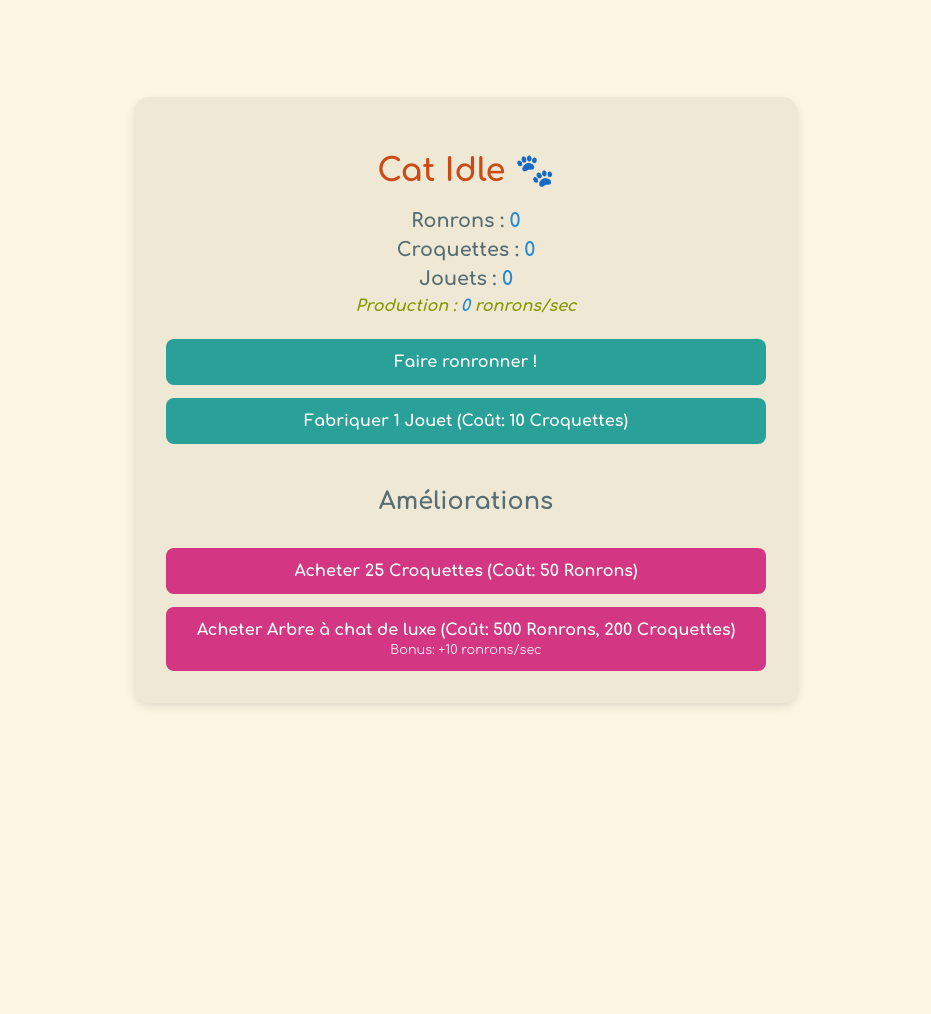
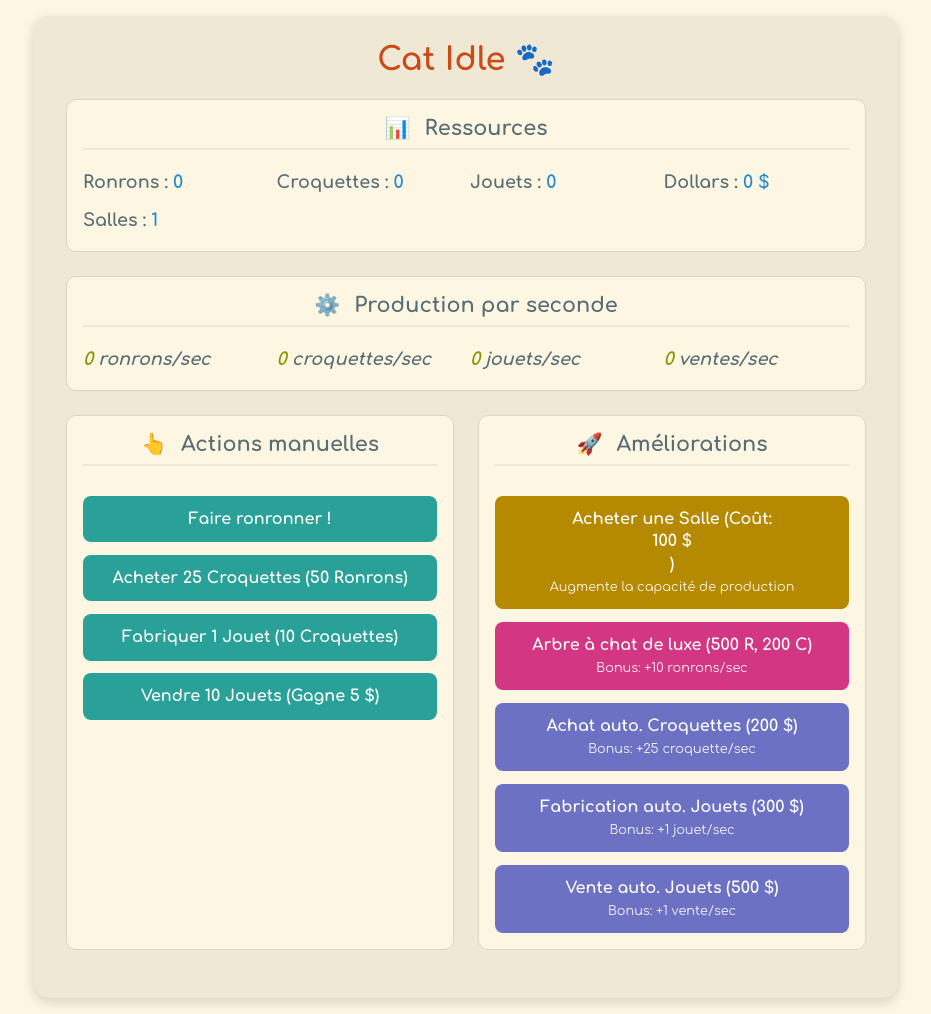
Before and after one commit to DamienJegou12/Portfolio, a PHP site: page /MiniJeu/index.html in a window 1280 px wide. Shown: the whole page, without its empty margins (174-1105 px from the left). Before the commit the page ends 707 px from the top, so only its background shows below. Run offline with PHP 8.4, Linux system fonts and the light colour scheme.

Commit message:
mise à jour : nouvelles ressources + conditions

```diff
--- a/MiniJeu/index.html
+++ b/MiniJeu/index.html
@@ -9,29 +9,64 @@
 <body>
 
     <div class="game-container">
+        <header>
             <h1>Cat Idle 🐾</h1>
+        </header>
 
-        <div class="resources-display">
+        <div class="section resources-display">
+            <h2><span class="icon">📊</span> Ressources</h2>
+            <div class="resource-grid">
                 <p>Ronrons : <span id="compteur-ronrons">0</span></p>
                 <p>Croquettes : <span id="compteur-croquettes">0</span></p>
                 <p>Jouets : <span id="compteur-jouets">0</span></p>
-            <p class="production-rate">Production : <span id="ronrons-par-seconde">0</span> ronrons/sec</p>
+                <p>Dollars : <span id="compteur-dollars">0 $</span></p>
+                <p>Salles : <span id="nombre-salles">1</span></p>
+            </div>
         </div>
 
-        <div class="actions">
-            <button id="bouton-clic">Faire ronronner !</button>
-            <button id="fabriquer-jouet">Fabriquer 1 Jouet (Coût: 10 Croquettes)</button>
+        <div class="section production-display">
+            <h2><span class="icon">⚙️</span> Production par seconde</h2>
+            <div class="production-grid">
+                <p><span id="ronrons-par-seconde">0</span> ronrons/sec</p>
+                <p><span id="croquettes-par-seconde">0</span> croquettes/sec</p>
+                <p><span id="jouets-par-seconde">0</span> jouets/sec</p>
+                <p><span id="vente-jouets-par-seconde">0</span> ventes/sec</p>
+            </div>
         </div>
 
-        <div class="upgrades">
-            <h2>Améliorations</h2>
-            <button id="acheter-croquettes">
-                Acheter 25 Croquettes (Coût: 50 Ronrons)
+        <div class="actions-upgrades-container">
+
+            <div class="section actions">
+                <h2><span class="icon">👆</span> Actions manuelles</h2>
+                <button id="bouton-clic">Faire ronronner !</button>
+                <button id="acheter-croquettes">Acheter 25 Croquettes (50 Ronrons)</button>
+                <button id="fabriquer-jouet">Fabriquer 1 Jouet (10 Croquettes)</button>
+                <button id="vendre-jouets">Vendre 10 Jouets (Gagne 5 $)</button>
+            </div>
+
+            <div class="section upgrades">
+                <h2><span class="icon">🚀</span> Améliorations</h2>
+                <button id="acheter-salle" class="btn-building">
+                    Acheter une Salle (Coût: <span id="cout-salle">100 $</span>)
+                    <span class="upgrade-bonus">Augmente la capacité de production</span>
                 </button>
-            <button id="acheter-arbre-luxe">
-                Acheter Arbre à chat de luxe (Coût: 500 Ronrons, 200 Croquettes)
+                <button id="acheter-arbre-luxe" class="btn-upgrade-ronrons">
+                    Arbre à chat de luxe (500 R, 200 C)
                     <span class="upgrade-bonus">Bonus: +10 ronrons/sec</span>
                 </button>
+                <button id="acheter-croquettes-auto" class="btn-upgrade-auto">
+                    Achat auto. Croquettes (200 $)
+                    <span class="upgrade-bonus">Bonus: +25 croquette/sec</span>
+                </button>
+                <button id="fabriquer-jouets-auto" class="btn-upgrade-auto">
+                    Fabrication auto. Jouets (300 $)
+                    <span class="upgrade-bonus">Bonus: +1 jouet/sec</span>
+                </button>
+                <button id="vendre-jouets-auto" class="btn-upgrade-auto">
+                    Vente auto. Jouets (500 $)
+                    <span class="upgrade-bonus">Bonus: +1 vente/sec</span>
+                </button>
+            </div>
         </div>
     </div>
 
--- a/MiniJeu/style.css
+++ b/MiniJeu/style.css
@@ -1,72 +1,127 @@
 /* style.css */
 @import url('https://fonts.googleapis.com/css2?family=Comfortaa:wght@400;700&display=swap');
 
+:root {
+    --bg-color: #fdf6e3;
+    --container-bg: #eee8d5;
+    --text-color: #586e75;
+    --header-color: #cb4b16;
+    --resource-color: #268bd2;
+    --production-color: #859900;
+    --action-btn-color: #2aa198;
+    --upgrade-ronrons-btn: #d33682;
+    --upgrade-auto-btn: #6c71c4; /* Violet */
+    --building-btn-color: #b58900; /* Or */
+}
+
 body {
     font-family: 'Comfortaa', cursive;
-    background-color: #fdf6e3; /* Crème clair */
-    color: #586e75; /* Gris-bleu */
+    background-color: var(--bg-color);
+    color: var(--text-color);
     margin: 0;
     display: flex;
     justify-content: center;
-    align-items: center;
+    align-items: flex-start;
     min-height: 100vh;
     padding: 1rem;
     box-sizing: border-box;
 }
 
 .game-container {
-    background-color: #eee8d5; /* Crème un peu plus foncé */
-    padding: 2rem;
+    background-color: var(--container-bg);
+    padding: 1.5rem 2rem;
     border-radius: 15px;
-    box-shadow: 0 4px 10px rgba(0, 0, 0, 0.1);
+    box-shadow: 0 4px 12px rgba(0, 0, 0, 0.15);
     width: 100%;
-    max-width: 600px;
+    max-width: 800px;
     text-align: center;
 }
 
-h1 {
-    color: #cb4b16; /* Orange */
+header h1 {
+    color: var(--header-color);
+    margin-top: 0;
 }
 
-.resources-display p {
-    font-size: 1.2rem;
-    margin: 0.5rem 0;
+.section {
+    background-color: #fdf6e3;
+    border: 1px solid #dcd5c2;
+    padding: 1rem;
+    border-radius: 10px;
+    margin-bottom: 1.5rem;
+}
+
+.section h2 {
+    margin-top: 0;
+    font-size: 1.3rem;
+    border-bottom: 2px solid var(--container-bg);
+    padding-bottom: 0.5rem;
+    color: var(--text-color);
+}
+
+.icon {
+    margin-right: 0.5rem;
+}
+
+/* Grilles pour les affichages */
+.resource-grid, .production-grid {
+    display: grid;
+    grid-template-columns: repeat(auto-fit, minmax(150px, 1fr));
+    gap: 0.5rem;
+    text-align: left;
+}
+
+.resource-grid p, .production-grid p {
+    font-size: 1.1rem;
+    margin: 0.3rem 0;
     font-weight: bold;
 }
 
-.resources-display span {
-    color: #268bd2; /* Bleu */
+.resource-grid span {
+    color: var(--resource-color);
 }
 
-.production-rate {
-    font-size: 1rem !important;
+.production-grid {
     font-style: italic;
-    color: #859900; /* Vert */
+}
+
+.production-grid span {
+    font-weight: bold;
+    color: var(--production-color);
+}
+
+/* Conteneur principal pour les boutons */
+.actions-upgrades-container {
+    display: grid;
+    grid-template-columns: 1fr 1fr;
+    gap: 1.5rem;
 }
 
 .actions, .upgrades {
-    margin-top: 1.5rem;
     display: flex;
     flex-direction: column;
-    gap: 0.8rem; /* Espace entre les boutons */
+    gap: 0.8rem;
 }
 
+/* Styles des boutons */
 button {
     font-family: 'Comfortaa', cursive;
-    padding: 12px 20px;
+    padding: 12px 15px;
     font-size: 1rem;
     border-radius: 8px;
-    border: 2px solid transparent;
+    border: none;
     cursor: pointer;
     transition: all 0.2s ease-in-out;
-    background-color: #2aa198; /* Cyan */
     color: white;
     font-weight: bold;
+    display: flex;
+    flex-direction: column;
+    align-items: center;
+    line-height: 1.4;
 }
 
 button:hover {
     transform: translateY(-2px);
-    box-shadow: 0 2px 5px rgba(0, 0, 0, 0.15);
+    box-shadow: 0 2px 5px rgba(0, 0, 0, 0.2);
     filter: brightness(1.1);
 }
 
@@ -75,13 +130,13 @@ button:active {
     box-shadow: none;
 }
 
-/* Style spécifique pour les améliorations */
-.upgrades button {
-    background-color: #d33682; /* Magenta */
-    display: flex;
-    flex-direction: column;
-    align-items: center;
+.actions button {
+    background-color: var(--action-btn-color);
 }
+
+.upgrades .btn-upgrade-ronrons { background-color: var(--upgrade-ronrons-btn); }
+.upgrades .btn-upgrade-auto { background-color: var(--upgrade-auto-btn); }
+.upgrades .btn-building { background-color: var(--building-btn-color); }
 
 .upgrade-bonus {
     font-size: 0.8rem;
@@ -91,16 +146,20 @@ button:active {
 }
 
 /* Pour les écrans plus petits (mobiles) */
-@media (max-width: 480px) {
+@media (max-width: 700px) {
+    .actions-upgrades-container {
+        grid-template-columns: 1fr; /* Passe à une seule colonne */
+    }
+
+    .resource-grid, .production-grid {
+        grid-template-columns: 1fr; /* Une seule colonne pour les stats */
+    }
+
     .game-container {
         padding: 1rem;
     }
 
     h1 {
-        font-size: 1.5rem;
-    }
-
-    .resources-display p {
-        font-size: 1rem;
+        font-size: 1.8rem;
     }
 }
```
Also changed, not shown: MiniJeu/script.js (+127 -4 lines). Lines whose indentation alone changed are shown as unchanged.
